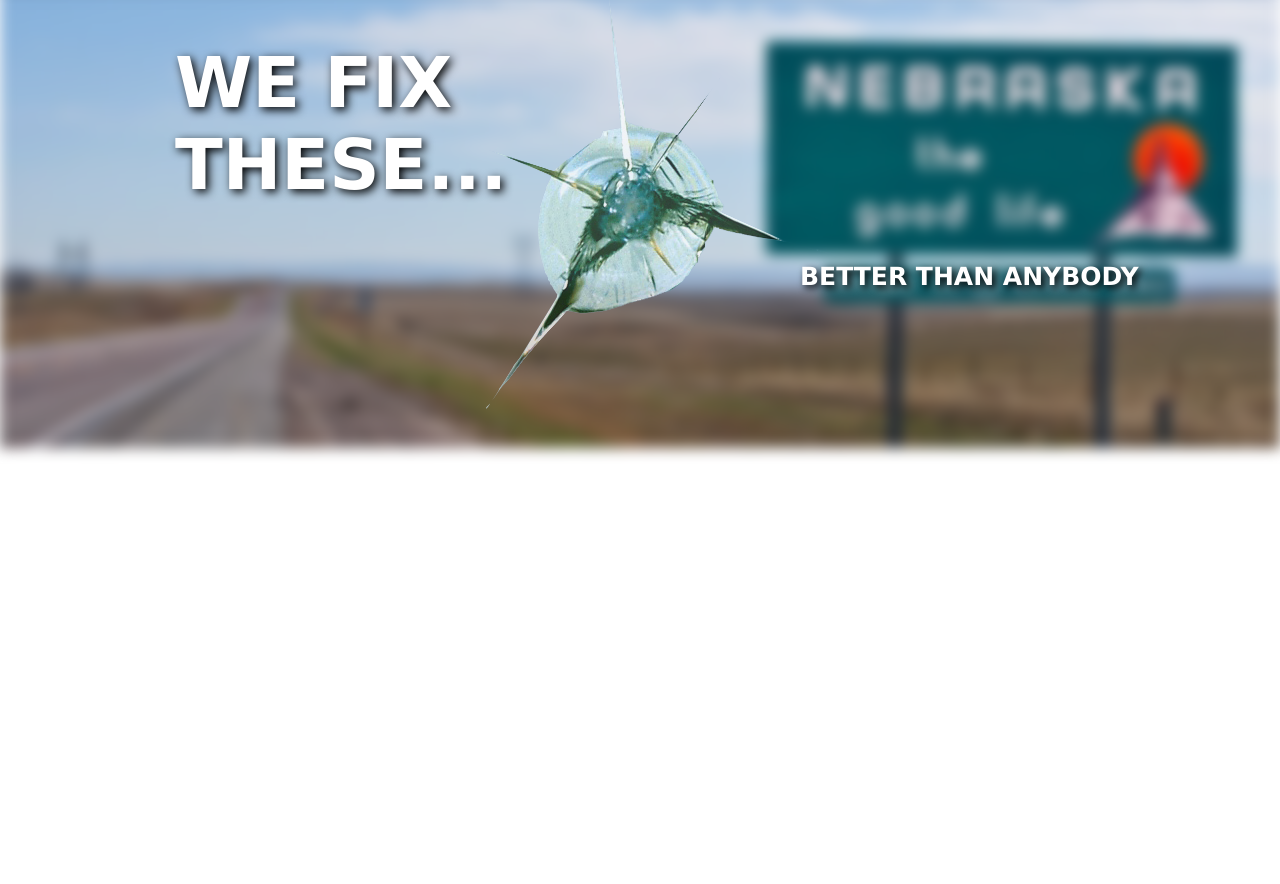
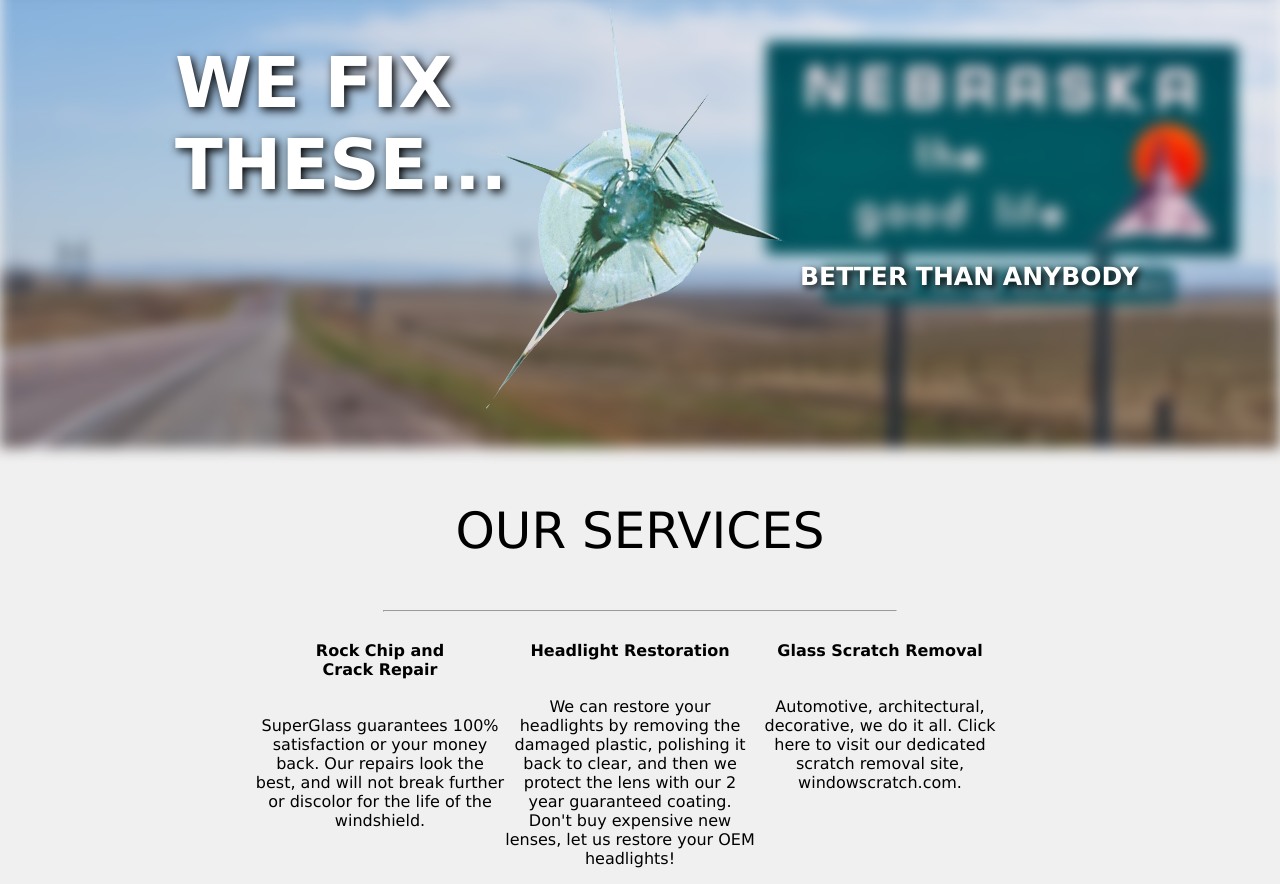
Before and after one commit to sebaillie/sebaillie.github.io, a plain HTML site: page superglass/index.html in a window 1280 px wide. Shown: the part 103-987 px from the top of the page. Before the commit the page ends 800 px from the top, so only its background shows below. Drawn offline with Linux system fonts and the light colour scheme.

Commit message:
Superglass0.01

```diff
--- a/superglass/index.html
+++ b/superglass/index.html
@@ -26,5 +26,23 @@
 		<p id="we-fix-these"><strong>WE FIX<br>THESE...</strong></p>
 		<p id="better-than"><strong>BETTER THAN ANYBODY</strong></p>
 	</div>
+	<div id='services'>
+		<p id="our">OUR SERVICES</p>
+		<hr>
+		<div id="items">
+			<div id="block">
+				<h4>Rock Chip and<br>Crack Repair</h4>
+				<p>SuperGlass guarantees 100% satisfaction or your money back. Our repairs look the best, and will not break further or discolor for the life of the windshield.</p>
+			</div>
+			<div id="block">
+				<h4>Headlight Restoration</h4>
+				<p>We can restore your headlights by removing the damaged plastic, polishing it back to clear, and then we protect the lens with our 2 year guaranteed coating. Don't buy expensive new lenses, let us restore your OEM headlights!</p>
+			</div>
+			<div id="block">
+				<h4>Glass Scratch Removal</h4>
+				<p>Automotive, architectural, decorative, we do it all. Click here to visit our dedicated scratch removal site, windowscratch.com.</p>
+			</div>
+		</div>
+	</div>
 </body>
 </html>
--- a/superglass/styles.css
+++ b/superglass/styles.css
@@ -2,6 +2,7 @@ html, body {
 	font-family: Verdana, sans-serif;
 	margin: 0;
 	padding: 0;
+	background: rgb(240, 240, 240)
 }
 
 #top {
@@ -11,7 +12,7 @@ html, body {
 	top: 0px;
 	background: rgb(66, 134, 244);
 	box-shadow: 0px 3px 20px black;
-	z-index: 2;
+	z-index: 3;
 }
 
 /* NAVIGATION BAR */
@@ -92,3 +93,43 @@ html, body {
 	font-size: 25px;
 	text-shadow: 3px 3px 7px black;
 }
+
+/* SERVICES */
+
+#services {
+	width: 80%;
+	transform: translateX(-50%);
+	position: absolute;
+	left: 50%;
+}
+
+#services #items {
+	width: 770px;
+	transform: translateX(-50%);
+	position: absolute;
+	left: 50%;
+}
+
+#services #our {
+	text-align: center;
+	font-size: 50px;
+}
+
+#services hr {
+	width: 50%;
+}
+
+#services #block {
+	display: grid;
+	float: left;
+	grid-column-gap: 50px;
+	width: 250px;
+	height: auto;
+	text-align: center;
+}
+
+#services #block:hover {
+	background: white;
+	box-shadow: 0px 0px 10px black;
+	border-radius: 5px;
+}
```
